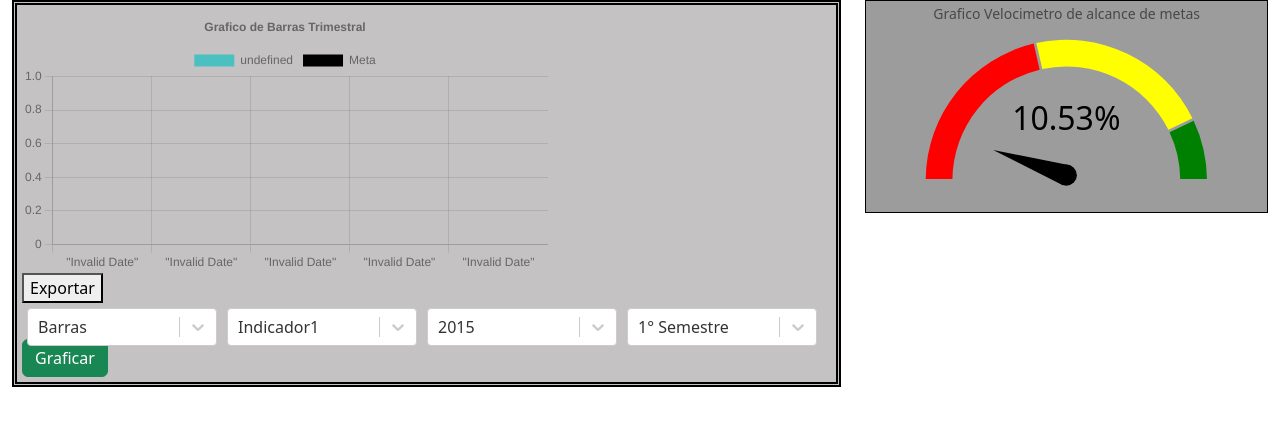
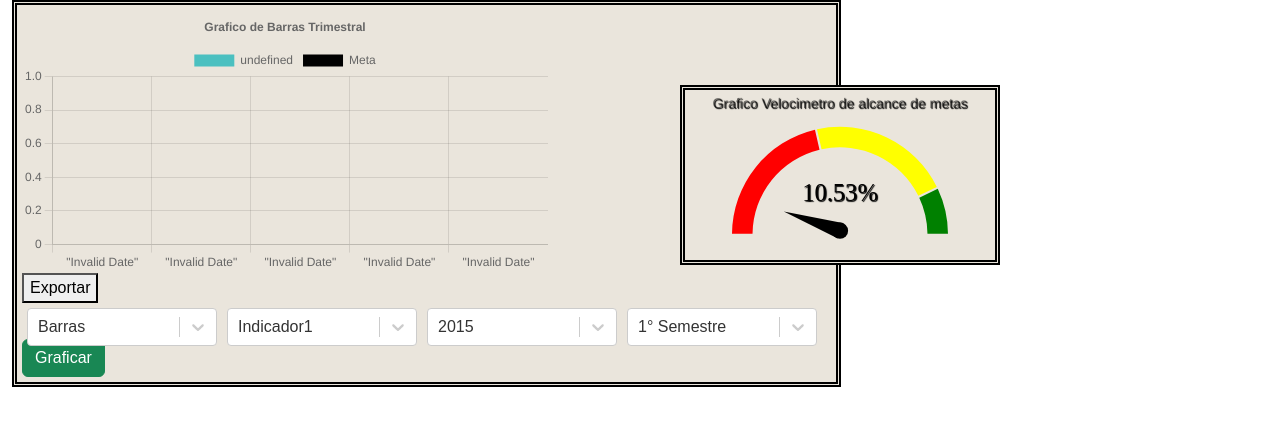
Before and after one commit to Holy7o7/Fondo-Solidario-TypeScript, a React (Create React App) app: page / in a window 1280 px wide. Shown: the top 426 px of the page. Built offline with nearby package versions, Linux system fonts and the light colour scheme.

Commit message:
Cambio de diseño

```diff
--- a/src/App.css
+++ b/src/App.css
@@ -1,32 +1,42 @@
 .containerBody{
   display: grid;
+
+  font-family: "Times New Roman", Times, serif; ;
   grid-template-columns: 1fr 1fr;
   gap: 1em;
 }
 
 .container1{
+
+  font-family: "Work Sans" , Arial, Arial, Helvetica, sans-serif;
   display: grid;
   border: black 5px double;
-  background: rgb(196, 194, 194);
+  background: rgba(234,229,220, 0.981);
   padding: 5px;
 
 }
 
 .container2{
+
+  font-family: "Times New Roman", Times, serif;
   display: grid;
-  border: 1px solid black;
-  background: rgb(156, 156, 156);
+  position: fixed; top: 85px; left: 680px;;
+  border: black 5px double;
+  background: rgb(234,229,220);
+  text-shadow: 1px 1px 1px black;
   padding: 5px;
 
 }
 
 .containerButtoms{
+  /* botones de grafica y graficar*/
   display: inline-block;
   grid-template-columns: 1fr 1fr 1fr 1fr 1fr;
 
 }
 
 .blockGauge{
+
   border: 1px solid black;
   grid-template-columns: 1fr 1fr;
   background: rgb(156, 156, 156);
@@ -36,12 +46,17 @@
   height:25%;
 }
 .graph {
+  /*border: black 5px double; /* BORRAME */
+  background-clip: text;
+  -webkit-background-clip: text;
+  text-shadow: 1px 1px 1px black;
   display: inline-block;
   width: 65%;
   height: 50%;
 }
 
 .gauge{
+
   justify-self: center;
   align-self: center;
   width:25%;
@@ -49,31 +64,37 @@
 }
 
 .boton{
+  /* BOTON DE GRAFICAR*/
   display:inline;
-  padding: 5px;
+  padding: 1px;
 
 }
 
 .graphTytle{
+  /* titulo del semaforo*/
   font-size: 14px;
   /*background-image: linear-gradient(to left, #384e9510, #c31d1d);*/
   color:#0000008a;
   background-clip: text;
   display: flex;
   -webkit-background-clip: text;
+  font-family:  Helvetica ,Arial, Helvetica, sans-serif;
+  text-shadow: 1px 1px 1px black;
   justify-content: center;
-  align-items: center
+  align-items: center;
 }
 
 .dropdown1{
+  /* botontes de la grafica*/
   display:inline-block;
   text-align: left;
-  width: 200px;
+   width: 200px;
   height: 30px;
   padding: 5px;
 }
 
 .dropdown2{
+
   display:inline-block;
   text-align: left;
   width: 200px;
@@ -81,6 +102,8 @@
 }
 
 .dropdownStyle{
+
+  font-family: Work Sans, Arial, Arial, Helvetica, sans-serif;
   background-color: rgb(207, 207, 207) !important;
   border-color: black !important;
   color: black !important;
--- a/src/Charts/Linechart.tsx
+++ b/src/Charts/Linechart.tsx
@@ -74,13 +74,13 @@ export default function Linechart(informacion:any){
       data: info,
       label: indicador,
       fill: false,
-      borderColor: 'rgb(75, 192, 192)',
+      borderColor: 'rgb(65,105,99 )',
       tension: 0.1
     },
     {
       data: infoMeta,
       label: 'Meta',
-      borderColor: 'rgb(255, 100, 100)',
+      borderColor: 'rgb(137,176,167)',
       fill: false,
     }
   ],
@@ -94,6 +94,7 @@ export default function Linechart(informacion:any){
         position: 'top' as const,
       },
       title: {
+
         display: true,
         text: 'Grafico de Lineas Semestre',
       },
```
